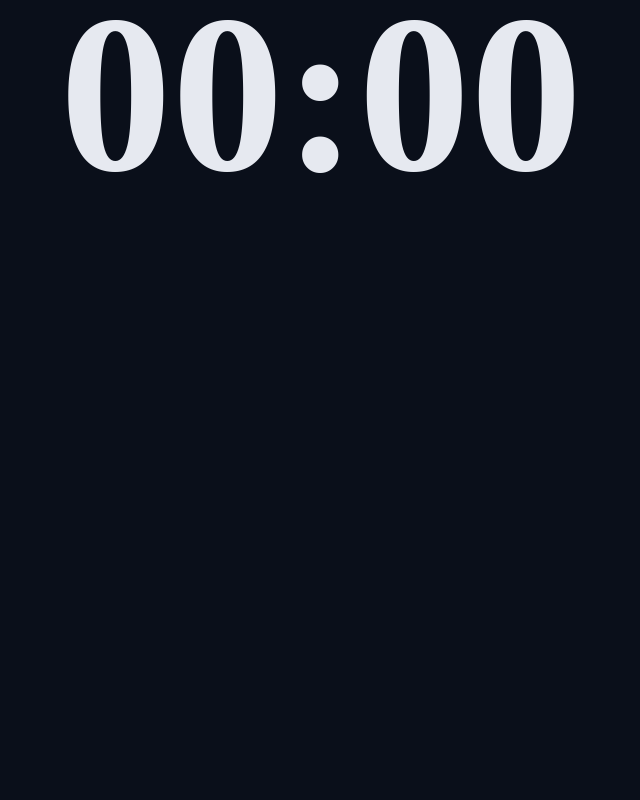
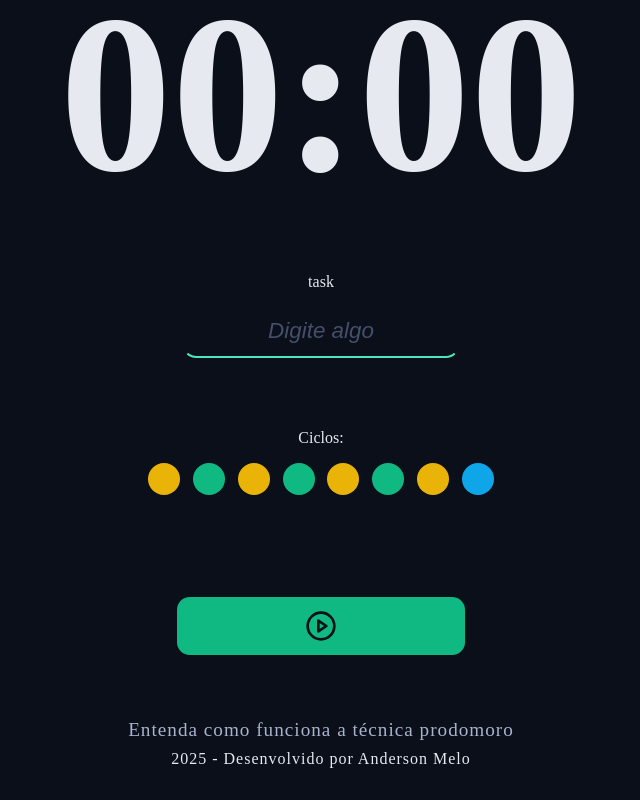
Before and after one commit to AndersonMeloo/Promodoro, a React (Vite) app in the folder projeto/: page / in a window 1280 px wide. Shown: the part 366-1166 px from the top of the page, without its empty margins (319-959 px from the left). Before the commit the page ends 800 px from the top, so only its background shows below. Built offline with nearby package versions, Linux system fonts and the light colour scheme.

Commit message:
Adicionando DefaultInput,  DefaultButton, Cycles e Footer

```diff
--- a/projeto/src/App.tsx
+++ b/projeto/src/App.tsx
@@ -5,6 +5,11 @@ import { Menu } from './components/Menu'
 import { Container } from './components/Container'
 import { Logo } from './components/Logo'
 import { CountDown } from './components/CountDown'
+import DefaultInput from './components/DefaultInput'
+import Cycles from './components/Cycles'
+import Footer from './components/Footer'
+import { PlayCircleIcon } from 'lucide-react'
+import DefaultButton from './components/DefaultButton'
 
 export function App() {
 
@@ -22,6 +27,29 @@ export function App() {
       <Container>
         <CountDown />
       </Container>
+
+      <Container>
+
+
+        <form action="" className='form'>
+
+          <div className="formRow">
+            <DefaultInput id='meuInput' labelText='task' type='text' title='Titulo' placeholder='Digite algo' required />
+          </div>
+
+          <Container>
+            <Cycles />
+          </Container>
+
+          <div className="formRow">
+            <DefaultButton icon={<PlayCircleIcon />} color='green' />
+          </div>
+        </form>
+      </Container>
+
+      <Container>
+        <Footer />
+      </Container>
     </>
   )
 }
--- a/projeto/src/assets/sass/global.scss
+++ b/projeto/src/assets/sass/global.scss
@@ -1,4 +1,4 @@
-@use './theme' as *;
+@use '../../assets/sass/theme.scss' as *;
 
 * {
     padding: 0;
@@ -14,3 +14,25 @@ body {
     background-color: $gray-900;
     color: $text-default;
 }
+
+.form {
+    text-align: center;
+    display: flex;
+    flex-direction: column;
+    justify-content: center;
+    align-items: center;
+    gap: 2.4rem;
+
+    .formRow {
+        flex-direction: column;
+        gap: 1rem;
+    }
+
+    div {
+        display: flex;
+        // flex-direction: column;
+        justify-content: center;
+        // align-items: center;
+        // gap: 2rem;
+    }
+}
--- /dev/null
+++ b/projeto/src/components/Cycles/index.tsx
@@ -0,0 +1,28 @@
+import sass from './sass.module.scss'
+
+function Cycles() {
+
+    return (
+
+        <>
+            <div className={sass.cycles}>
+                <span>Ciclos:</span>
+
+                <div className={sass.cycleDots}>
+
+                    <span className={`${sass.cycleDot} ${sass.workTime}`}></span>
+                    <span className={`${sass.cycleDot} ${sass.shortBreakTime}`}></span>
+                    <span className={`${sass.cycleDot} ${sass.workTime}`}></span>
+                    <span className={`${sass.cycleDot} ${sass.shortBreakTime}`}></span>
+                    <span className={`${sass.cycleDot} ${sass.workTime}`}></span>
+                    <span className={`${sass.cycleDot} ${sass.shortBreakTime}`}></span>
+                    <span className={`${sass.cycleDot} ${sass.workTime}`}></span>
+                    <span className={`${sass.cycleDot} ${sass.longBreakTime}`}></span>
+                </div>
+            </div>
+
+        </>
+    );
+}
+
+export default Cycles;
--- /dev/null
+++ b/projeto/src/components/Cycles/sass.module.scss
@@ -0,0 +1,33 @@
+@use '../../assets/sass/theme.scss' as *;
+
+.cycles {
+    display: flex;
+    flex-direction: column;
+    align-items: center;
+    justify-content: center;
+    gap: 1rem;
+}
+
+.cycleDots {
+    display: flex !important;
+    gap: .8rem;
+}
+
+.cycleDot {
+    width: 2rem;
+    height: 2rem;
+    background-color: $link-hover;
+    border-radius: 50%;
+}
+
+.workTime {
+    background-color: $warning;
+}
+
+.shortBreakTime {
+    background-color: $link-color;
+}
+
+.longBreakTime {
+    background-color: $info;
+}
--- /dev/null
+++ b/projeto/src/components/DefaultButton/index.tsx
@@ -0,0 +1,21 @@
+import sass from './sass.module.scss'
+
+type DefaultButtonProps = {
+
+    icon: React.ReactNode;
+    color?: 'green' | 'red',
+} & React.ComponentProps<'button'>
+
+function DefaultButton({ icon, color = 'green', ...rest }: DefaultButtonProps) {
+
+    return (
+
+        <>
+            <button className={`${sass.button} ${sass[color]}`} {...rest}>
+                {icon}
+            </button>
+        </>
+    );
+}
+
+export default DefaultButton;
--- /dev/null
+++ b/projeto/src/components/DefaultButton/sass.module.scss
@@ -0,0 +1,36 @@
+@use '../../assets/sass/theme.scss' as *;
+
+button {
+    border: none;
+    background-color: $link-color;
+    color: $text-over-primary;
+    display: flex;
+    align-items: center;
+    justify-content: center;
+    min-width: 18rem;
+    padding: .8rem;
+    border-radius: .8rem;
+    margin: 2rem 0;
+    cursor: pointer;
+    transition: transform .3s ease-in-out;
+
+    &:hover {
+        transform: scale(1.1);
+        background-color: $link-hover;
+    }
+
+    svg {
+        width: 2rem;
+        height: 2rem;
+    }
+}
+
+.green {
+    background-color: $link-color;
+    color: $text-over-primary;
+}
+
+.red {
+    background-color: $error;
+    color: $gray-100;
+}
--- a/projeto/src/components/DefaultInput/index.tsx
+++ b/projeto/src/components/DefaultInput/index.tsx
@@ -0,0 +1,20 @@
+import sass from './sass.module.scss'
+
+type DefaultInputProps = {
+
+    id: string,
+    labelText: string,
+} & React.ComponentProps<'input'>
+
+function DefaultInput({ id, labelText, type, ...props }: DefaultInputProps) {
+
+    return (
+
+        <>
+            <label htmlFor={id} id={id}>{labelText}</label>
+            <input type={type} id={id} {...props} className={sass.input} />
+        </>
+    );
+}
+
+export default DefaultInput;
--- a/projeto/src/components/DefaultInput/sass.module.scss
+++ b/projeto/src/components/DefaultInput/sass.module.scss
@@ -0,0 +1,38 @@
+@use '../../assets/sass/theme.scss' as *;
+
+.input {
+    background-color: transparent;
+    border: none;
+    text-align: center;
+    border: 2px solid transparent;
+    border-radius: .8rem;
+    font-size: 1.2rem;
+    padding: .8rem;
+    color: $gray-100;
+    outline: none;
+    border-bottom: 2px solid $primary-light;
+    transition: transform .3s ease-in-out;
+    display: flex;
+    justify-content: center;
+    align-items: center;
+
+    &::placeholder {
+        font-size: 1.4rem;
+        font-style: italic;
+        color: $gray-500;
+    }
+
+    &:focus {
+        border: 2px solid $primary-light;
+        transition: all .3s ease-in-out;
+    }
+
+    &:hover {
+        transform: scale(1.1);
+    }
+
+    &:disabled {
+        border-bottom: 2px solid $disabled;
+        color: $text-disabled;
+    }
+}
--- /dev/null
+++ b/projeto/src/components/Footer/index.tsx
@@ -0,0 +1,16 @@
+import sass from './sass.module.scss'
+
+function Footer() {
+    return (
+
+        <>
+            <form action="" className={sass.form}>
+
+                <a href="">Entenda como funciona a técnica prodomoro</a>
+                <p>{new Date().getFullYear()} - Desenvolvido por Anderson Melo</p>
+            </form>
+        </>
+    );
+}
+
+export default Footer;
--- /dev/null
+++ b/projeto/src/components/Footer/sass.module.scss
@@ -0,0 +1,27 @@
+@use '../../assets/sass/theme.scss' as *;
+
+form {
+    display: flex;
+    flex-direction: column;
+    align-items: center;
+    justify-content: center;
+
+
+}
+
+a {
+    font-size: 1.2rem;
+    color: $text-muted;
+    text-decoration: none;
+    letter-spacing: 1px;
+    transition: .3s ease-in-out;
+
+    &:hover {
+        text-decoration: underline;
+    }
+}
+
+p {
+    letter-spacing: 1px;
+    margin-top: .6rem;
+}
--- a/projeto/src/components/Menu/sass.module.scss
+++ b/projeto/src/components/Menu/sass.module.scss
@@ -15,9 +15,10 @@
     color: $gray-900;
     padding: 1rem;
     border-radius: 1rem;
-    transition: all .4s ease-in-out;
+    transition: transform all .4s ease-in-out;
 
     &:hover {
+        transform: scale(1.1);
         filter: brightness(70%);
     }
 }
```
